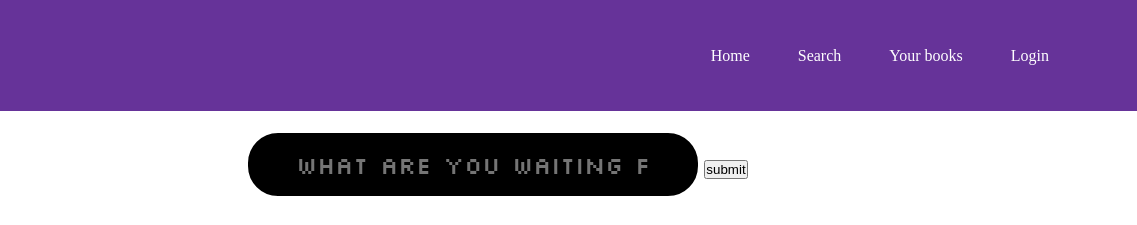
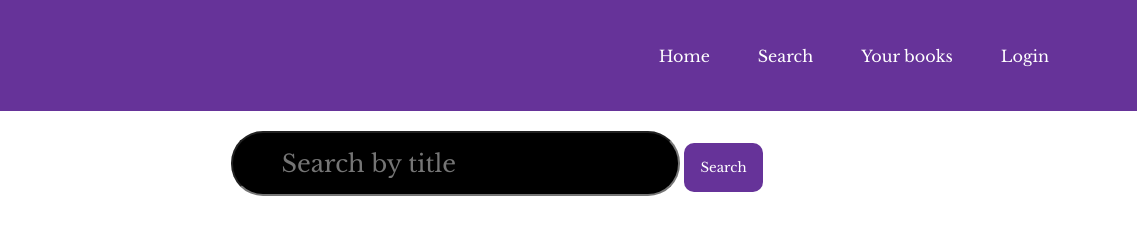
Before and after one commit to mattiabianco27/NotSoGoodReads, a plain HTML site: page search/search.html in a window 1280 px wide. Shown: the top 225 px of the page, 143-1280 px from the left. Drawn offline with nearby package versions, Linux system fonts and the light colour scheme.

Commit message:
Minor UI changes

```diff
--- a/scripts/app.js
+++ b/scripts/app.js
@@ -4,8 +4,8 @@ const display = document.querySelector('#bookDisplay');
 
 const holder = {
     text: [
-        "Search your book here",
         "What are you waiting for?",
+        "Search by title",
     ],
     tIndex: 0,
     cIndex: 0
@@ -33,11 +33,11 @@ const interval = setInterval(async () => {
         clearInterval(interval);
 
     if (holder.cIndex === holder.text[holder.tIndex].length) {
-        await sleep(2000);
+        await sleep(1000);
         holder.tIndex = (holder.tIndex + 1)%holder.text.length;
         holder.cIndex = 0;
     }
-}, 70);
+}, 50);
 
 function sleep(ms) {
     return new Promise(resolve => setTimeout(resolve, ms));
--- a/search/search.html
+++ b/search/search.html
@@ -33,7 +33,7 @@
     <div id="mainContainer">
         <form id="searchBar">
             <input type="text" name="bookTitle" id="bookQuery" placeholder="">
-            <input type="submit" value="submit">
+            <input type="submit" value="Search" class="submitButton">
         </form>
 
         <div id="carouselFrame">
--- a/search/searchStyle.css
+++ b/search/searchStyle.css
@@ -5,16 +5,26 @@
 }
 
 #searchBar {
+    align-items: center;
     margin: 0 auto;
     width: fit-content;
 }
 
+#searchBar .submitButton {
+    background-color: rebeccapurple;
+    border: none;
+    border-radius: 10px;
+    color: white;
+    font-family: 'Libre Baskerville', serif;
+    font-size: 1.3arem;
+    padding: 1rem;
+}
+
 #bookQuery {
     background-color: black;
-    border: 2px solid white;
     border-radius: 2rem;
     color: white;
-    font-family: 'Silkscreen', cursive;
+    font-family: 'Libre Baskerville', serif;
     font-size: 1.5rem;
     padding: 1rem 3rem;
 }
--- a/style.css
+++ b/style.css
@@ -1,4 +1,4 @@
-@import url('https://fonts.googleapis.com/css2?family=Silkscreen&display=swap');
+@import url('https://fonts.googleapis.com/css2?family=Libre+Baskerville:wght@400;700&family=Silkscreen&display=swap');
 
 * {
     margin: 0px;
@@ -35,6 +35,7 @@ body {
 
 #navbar a {
     color: white;
+    font-family: 'Libre Baskerville', serif;
     padding: 1rem 0.5rem;
     text-decoration: none;
     width: 100%;
```
